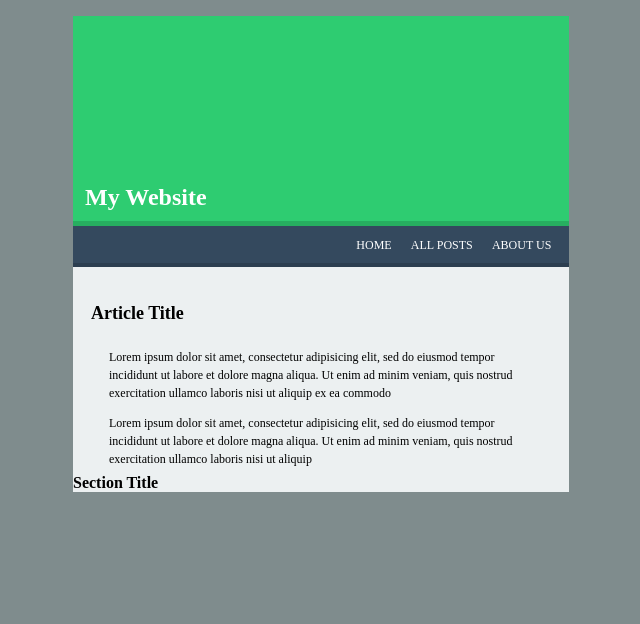
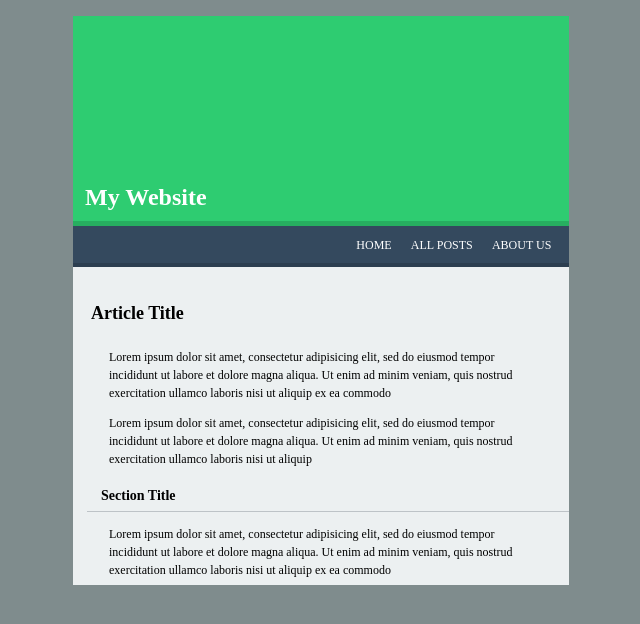
Before and after one commit to GageBachik/makingitreal, a plain HTML site: page index.html in a window 1280 px wide. Shown: the whole page, without its empty margins (319-959 px from the left). Drawn offline with nearby package versions, Linux system fonts and the light colour scheme.

Commit message:
Finished articles

```diff
--- a/index.html
+++ b/index.html
@@ -35,7 +35,9 @@
 				quis nostrud exercitation ullamco laboris nisi ut aliquip</p>
 
 			<h4 class="section-title">Section Title</h4>
-
+				<p class="article-content">Lorem ipsum dolor sit amet, consectetur adipisicing elit, sed do eiusmod
+				tempor incididunt ut labore et dolore magna aliqua. Ut enim ad minim veniam,
+				quis nostrud exercitation ullamco laboris nisi ut aliquip ex ea commodo</p>
 		</div>
 
 
--- a/main.css
+++ b/main.css
@@ -84,7 +84,20 @@ body{
 }
 
 .section-title{
-
+	border-bottom: 1px solid #BDC3C7;
+	margin-top: 1em;
+	margin-left: 1em;
+	margin-left: 1em;
+	margin-bottom: 0.5em;
+	padding-bottom: 0.5em;
+	padding-left: 1em;
+	font-size: 14px;
 }
 
 /*Articles*/
+
+/*Tables*/
+
+
+
+/*Tables*/
```
